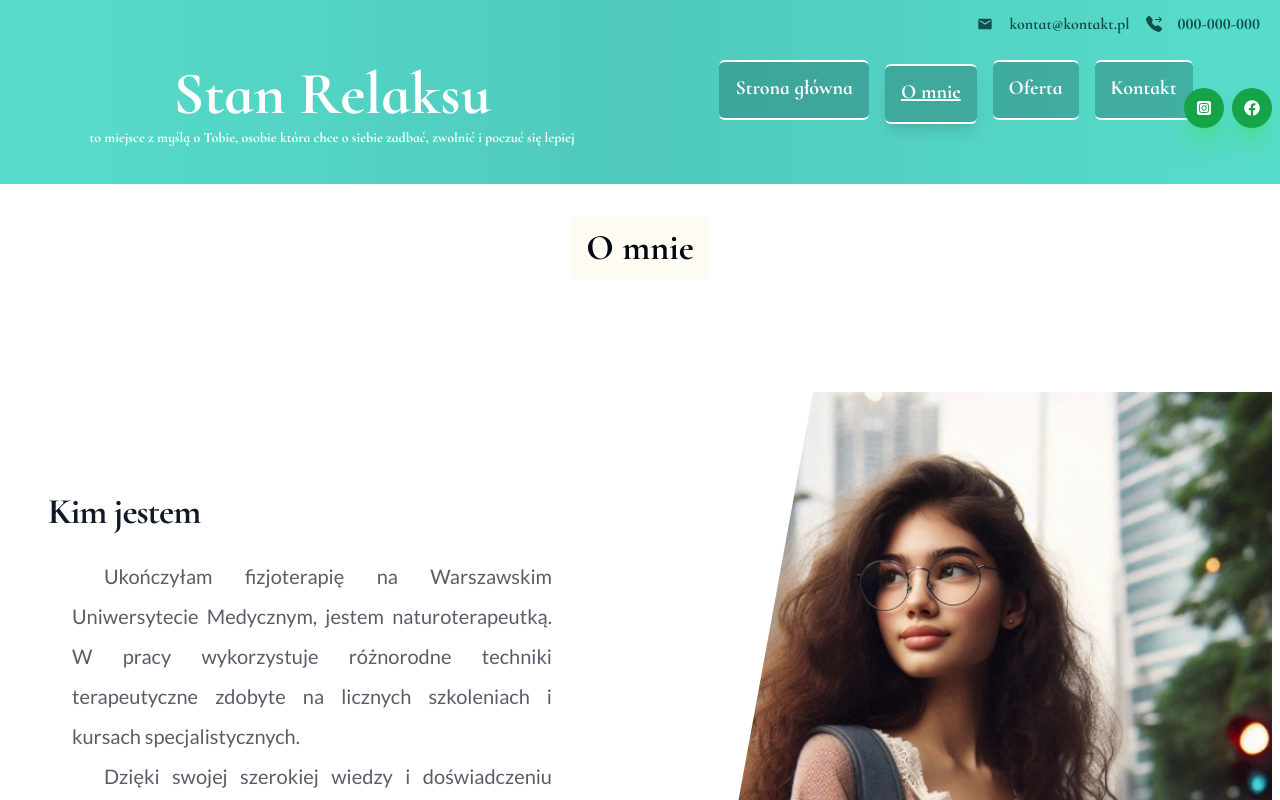
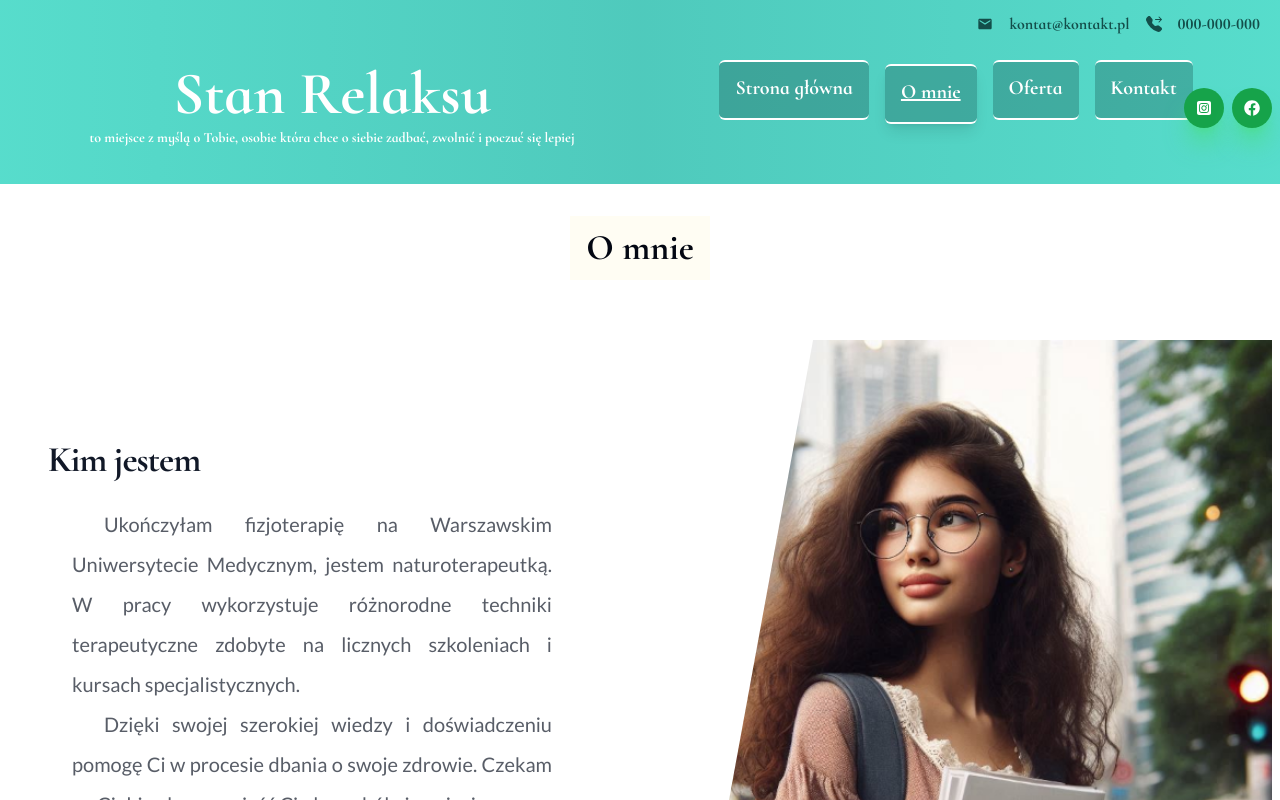
Before and after one commit to PiotrRegulski/stan-relaksu, a Next.js app: page /about in a window 1280 px wide. Shown: the top 800 px of the page. Built offline with nearby package versions, Linux system fonts and the light colour scheme.

Commit message:
changed top padding

```diff
--- a/src/app/about/page.tsx
+++ b/src/app/about/page.tsx
@@ -6,7 +6,7 @@ const About = () => {
   return (
     <>
     <PageHeader>O mnie</PageHeader>
-    <div id="about" className="relative bg-white overflow-hidden mt-16">
+    <div id="about" className="relative bg-white overflow-hidden mt-3">
 
       <div className="max-w-7xl mx-auto">
         <div className="relative z-10 pb-8 bg-white sm:pb-16 md:pb-20 lg:max-w-2xl lg:w-full lg:pb-28 xl:pb-32">
```
